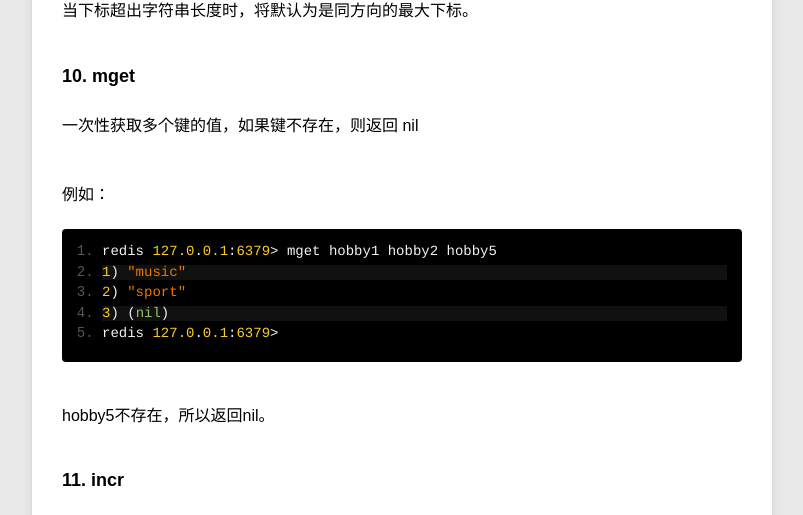
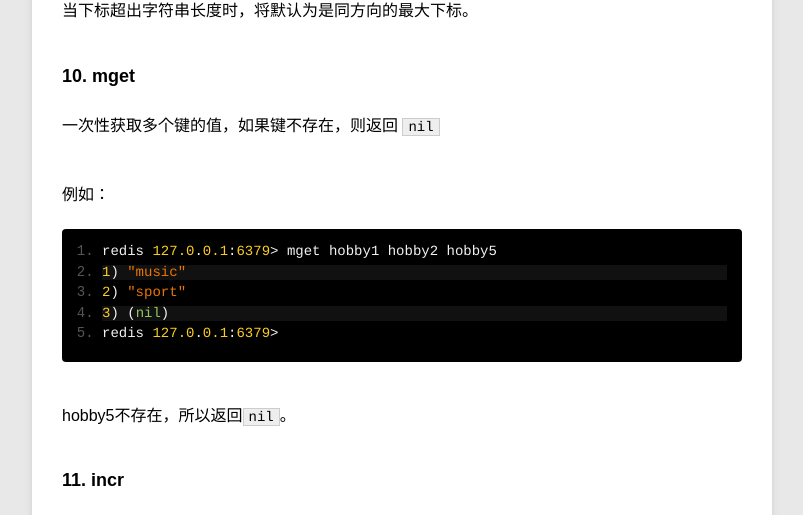
Before and after one commit to ceylog/ceylog.github.io, a Jekyll site: the page built from _posts/blog/2014-08-07-redis-datatype-string.md, in a window 1280 px wide and 900 px high, scrolled down 4239 px. Shown: the part 143-658 px from the top of the window, without its empty margins (78-881 px from the left). Built offline with Jekyll 4.4.1, drawn with Linux system fonts in a browser that asks for light colours; Markdown is read by kramdown in place of the engine named in the settings; some of the changed text lies outside the part shown.

```diff
--- a/_posts/blog/2014-08-07-redis-datatype-string.md
+++ b/_posts/blog/2014-08-07-redis-datatype-string.md
@@ -153,7 +153,7 @@ String是最简单的类型，可以理解成与Memcached是一模一样的类
 
 ### 10. mget
 
-一次性获取多个键的值，如果键不存在，则返回 nil
+一次性获取多个键的值，如果键不存在，则返回 `nil`
 
 例如：
 
@@ -163,7 +163,7 @@ String是最简单的类型，可以理解成与Memcached是一模一样的类
     3) (nil)
     redis 127.0.0.1:6379>
 
-hobby5不存在，所以返回nil。
+hobby5不存在，所以返回`nil`。
 
 ### 11. incr
 
```
Also changed, not shown: other parts of _posts/blog/2014-08-07-redis-datatype-string.md (+1 -1 lines).
